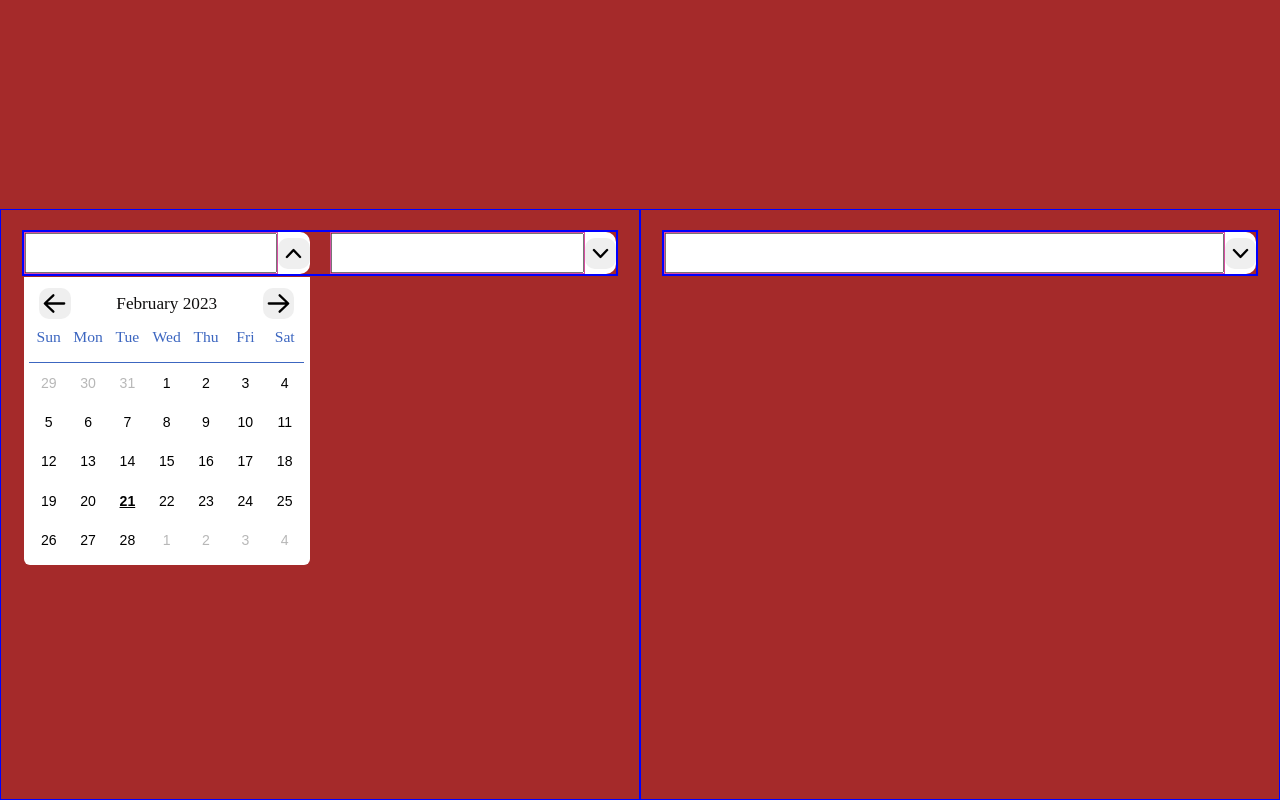
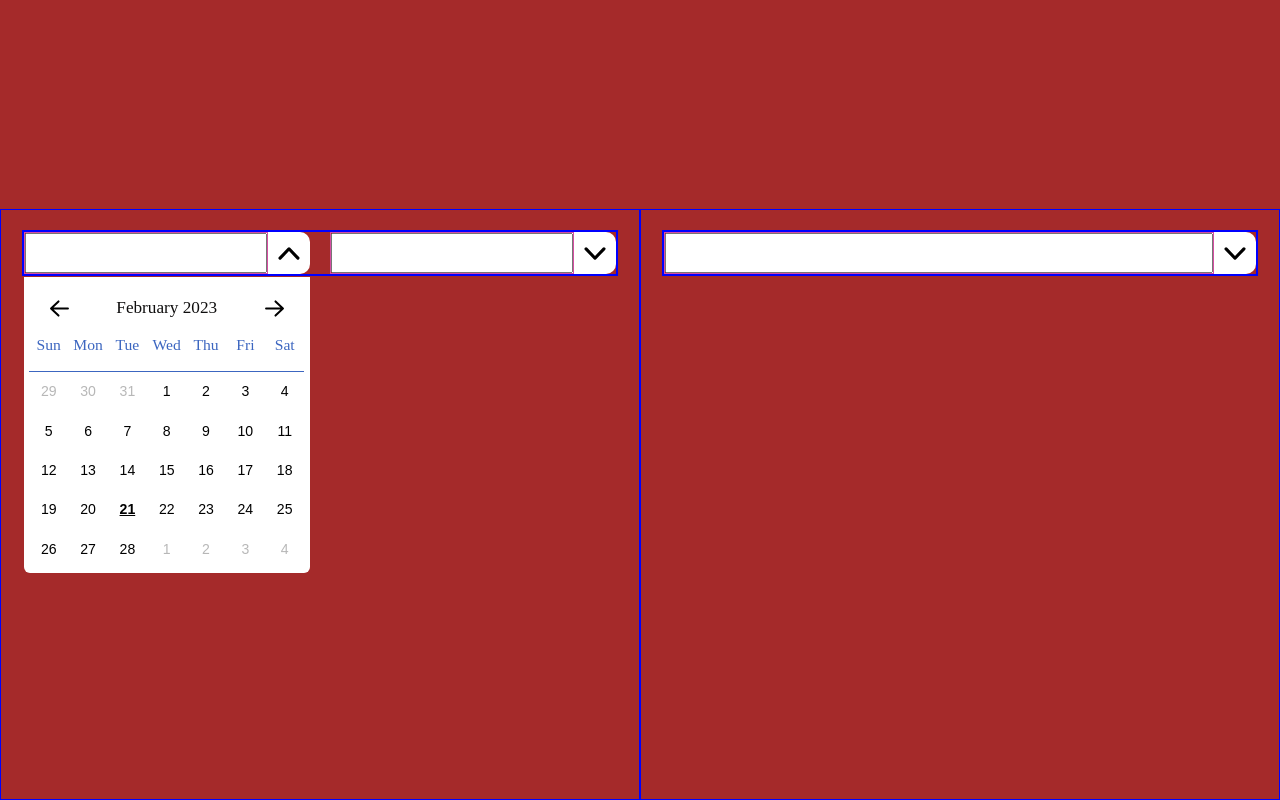
Before and after one commit to Sinamon-maker/datapicker, a plain HTML site: page index.html in a window 1280 px wide. Both pictures are taken after a click on the button 293 px from the left and 253 px from the top of the page. Drawn offline with Linux system fonts and the light colour scheme.

Commit message:
changed arrow monh btns and invented variables yes or no input

```diff
--- a/script/script.js
+++ b/script/script.js
@@ -21,9 +21,10 @@ import { layoutBuilder } from "./layout.js";
 // positin:""
 // }
 
-//arrows months
-//outerClick
-//font-size change outside
+//setInputsLayout - change selector by inputSelector
+//clickInput - change by btn selector (outer or inner or input itself)
+//outerClick - btn should change if it exists
+//font-size change outside, width or position
 //close - add btn class remove in input, outer click: make sure if not always shown
 
 class Calendar {
@@ -50,6 +51,12 @@ class Calendar {
     } else {
       this.id = (Math.random() * 100).toString();
     }
+    this.noInput = options.noInput || "Input"; // 'noInput'
+
+    this.iconInput = options.iconInput || "icon"; //'noIcon'
+
+    this.inputSelector = options.inputSelector;
+    this.inputClickBtnSelector = options.inputBtnSelector;
 
     this.choosedBtnClass = options.choosedBtn || "calendar__day-btn-choosed";
 
@@ -139,11 +146,13 @@ class Calendar {
   }
 
   setInputsLayout() {
-    this.layoutBuilder.setInputsLayout(
-      this.selector,
-      this.data[this.index],
-      this.formadDateFunc
-    );
+    if (this.noInput !== "noInput") {
+      this.layoutBuilder.setInputsLayout(
+        this.selector,
+        this.data[this.index],
+        this.formadDateFunc
+      );
+    }
   }
 
   findPrevChoosedElement() {
--- a/styles/calendar.css
+++ b/styles/calendar.css
@@ -59,14 +59,15 @@
 .form-calendar__input-btn {
   border: none;
   cursor: pointer;
-  width: 3rem;
-  height: 3rem;
+  width: 4rem;
+  height: 4rem;
   border-radius: 10px;
   flex-shrink: 0;
+  background-color: transparent;
   background-image: url("../images/chevronDown.svg");
   background-repeat: no-repeat;
   background-position: center;
-  background-size: contain;
+  background-size: 4rem;
 }
 
 .input-btn__opened {
--- a/styles/calendarMonth.css
+++ b/styles/calendarMonth.css
@@ -17,21 +17,24 @@
 .calendar__month-btn {
   border: none;
   cursor: pointer;
-  width: 3rem;
-  height: 3rem;
+  width: 3em;
+  height: 3em;
   border-radius: 10px;
+  background-color: transparent;
   color: rgb(15, 14, 14);
   color: rgb(156, 6, 6);
 }
 .calendar__month-forth {
   background-image: url("../images/arrowRight.svg");
   background-repeat: no-repeat;
-  background-size: contain;
+  background-size: 2em;
+  background-position: center;
 }
 .calendar__month-back {
   background-image: url("../images/arrowLeft.svg");
   background-repeat: no-repeat;
-  background-size: contain;
+  background-size: 2em;
+  background-position: center;
 }
 
 @container (min-width: 250px) {
@@ -47,11 +50,33 @@
   .calendar__month-title {
     font-size: 1.4em;
   }
+
+  .calendar__month-btn {
+    width: 3.2em;
+    height: 3.2em;
+  }
+
+  .calendar__month-forth {
+    background-size: 2.2em;
+  }
+  .calendar__month-back {
+    background-size: 2.2em;
+  }
 }
 
 @container (min-width: 678px) {
   .calendar__month-title {
     font-size: 1.6em;
+  }
+  .calendar__month-btn {
+    width: 3.4em;
+    height: 3.4em;
+  }
+  .calendar__month-forth {
+    background-size: 2.4em;
+  }
+  .calendar__month-back {
+    background-size: 2.4em;
   }
 }
 
```
